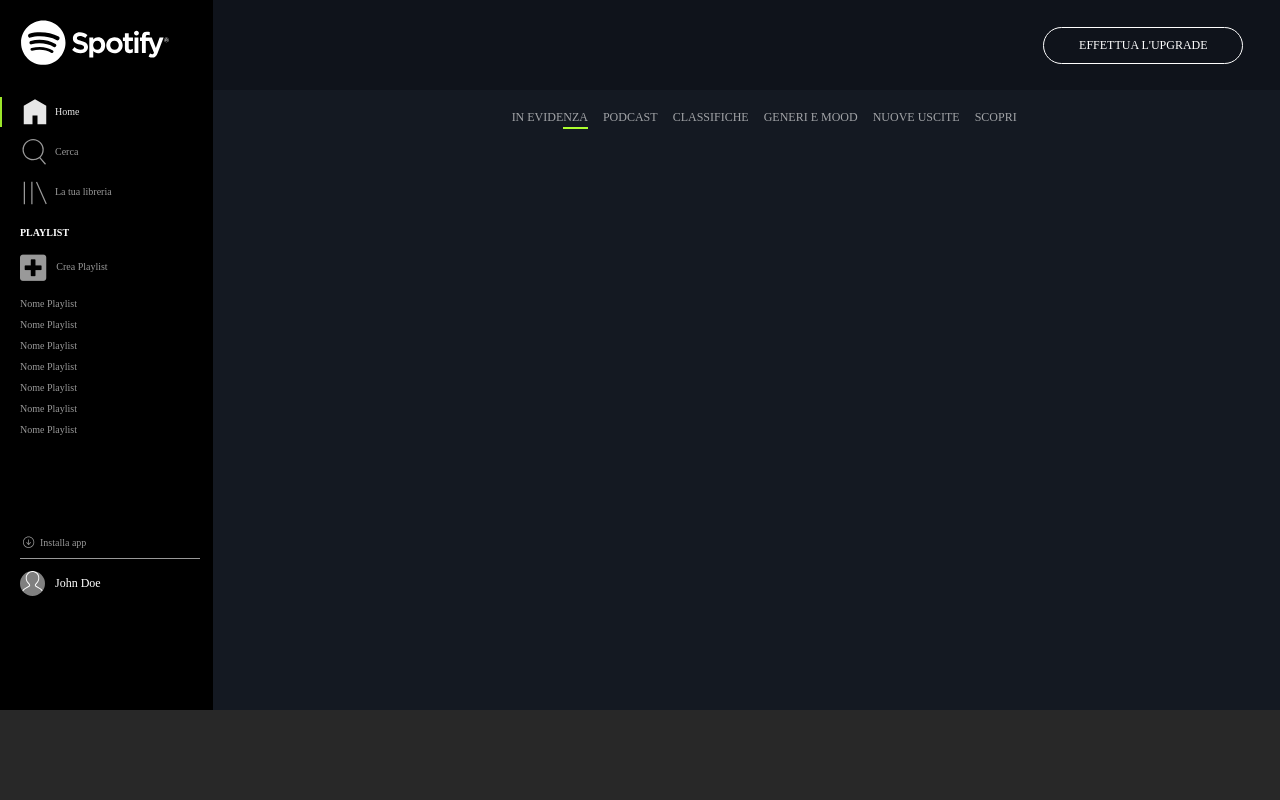
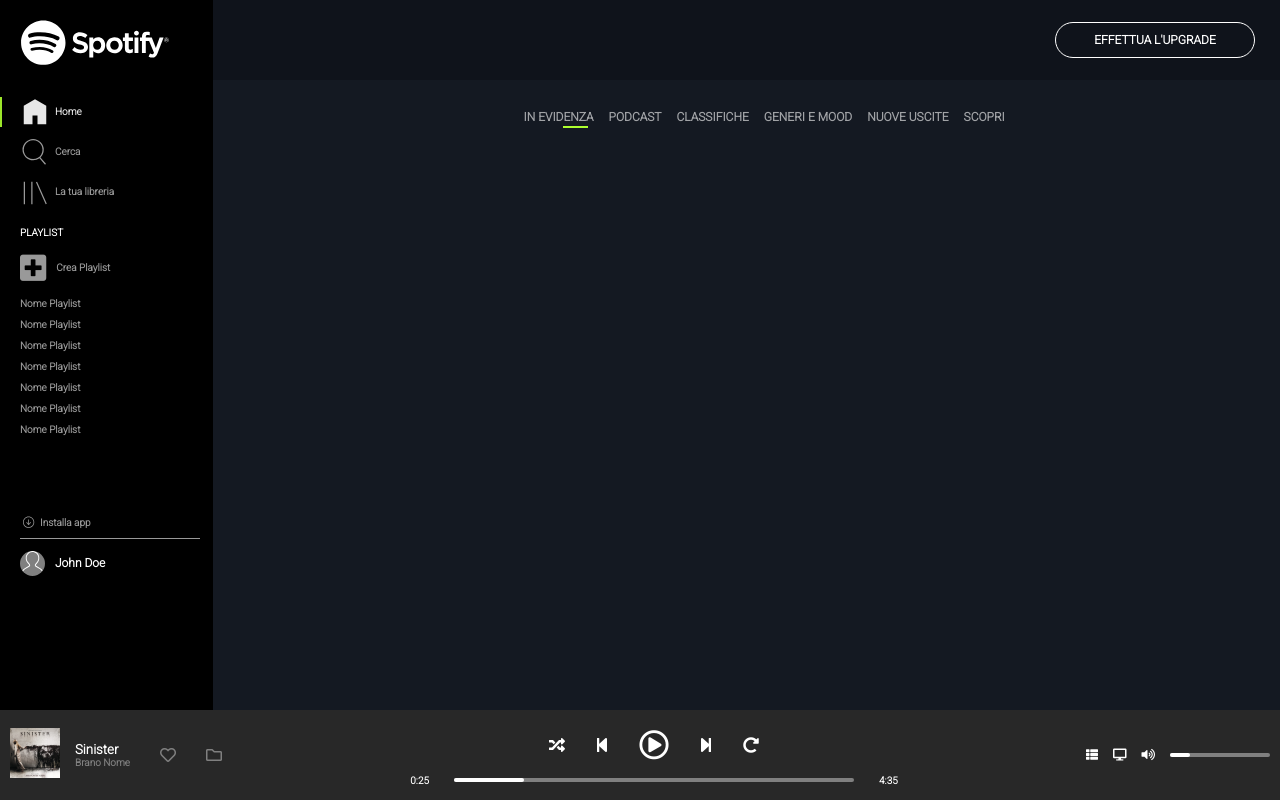
Before and after one commit to cel71/html-css-spotifyweb, a plain HTML site: page index.html in a window 1280 px wide. Drawn offline with Linux system fonts and the light colour scheme.

Commit message:
html-css-spotifyweb es4

```diff
--- a/css/style.css
+++ b/css/style.css
@@ -1,3 +1,8 @@
+*{
+    font-family: 'Roboto', sans-serif;
+    font-weight: bold;
+}
+
 .container-fluid{
     width: 100%;
 }
@@ -13,6 +18,7 @@
 main .sidebar{
     background-color: black;
     font-size: 10px;
+    height: calc(100vh - 90px);
 }
 
 /* SIDEBAR */
@@ -79,7 +85,7 @@
 .download{
     border-bottom: 1px solid white;
     padding-bottom: 8px;
-    margin-top: 100px;
+    margin-top: 80px;
     opacity: 0.6;
     width: 180px;
 }
@@ -115,7 +121,7 @@
 
 .top-bar{
     background-color: rgba(8, 11, 18, 0.4);
-    height: 90px;
+    height: 80px;
     width: 100%;
     position: fixed;
     display: flex;
@@ -130,7 +136,7 @@
     text-align: center;
     color: white;
     font-size: 12px;
-    margin-right: 250px;
+    margin-right: 25px;
     padding: 10px;
 }
 
@@ -152,7 +158,108 @@
     margin-left: 350px;
 }
 
+/* ALBUMS */
+
+
+/* FOOTER */
+
 .box footer{
     height: 90px;
     background-color: rgb(40, 40, 40);
+    justify-content: space-between;
+    align-items: center;
 }
+
+.footer1{
+    display: flex;
+    align-items: center;
+    margin-left: 10px;
+    color: white;
+}
+
+.footer1 img{
+    width: 50px;
+    height: 50px;
+}
+
+.footer1-scritte{
+    margin-left: 15px;
+}
+
+.footer1-scritte div{
+    color: rgb(128, 128, 128);
+    font-size: 10px;
+}
+
+.footer1 i{
+    color: rgb(128, 128, 128);
+    margin-left: 30px;
+}
+
+.footer2{
+    color: white;
+    margin-bottom: 10px;
+}
+
+.footer2-icone{
+    display: flex;
+    justify-content: center;
+    align-items: center;
+}
+
+.footer2-icone i{
+    padding: 15px;
+}
+
+.footer2-icone .play{
+    font-size: 30px;
+}
+
+.footer2-barra{
+    display: flex;
+    align-items: center;
+    justify-content: center;
+    font-size: 10px;
+}
+
+.barra-tempo{
+    width: 400px;
+    height: 4px;
+    border-radius: 10px;
+    background-color: rgb(128, 128, 128);
+    margin-left: 25px;
+    margin-right: 25px;
+}
+
+.barra-tempo div{
+    width: 70px;
+    height: 4px;
+    border-radius: 10px;
+    background-color: white;
+}
+
+.footer3{
+    display: flex;
+    align-items: center;
+    color: white;
+    margin-right: 10px;
+    font-size: 12px;
+}
+
+.footer3 i{
+    padding-right: 15px;
+}
+
+.barra-tempo2{
+    width: 100px;
+    height: 4px;
+    border-radius: 10px;
+    background-color: rgb(128, 128, 128);
+}
+
+.barra-tempo2 div{
+    width: 20px;
+    height: 4px;
+    border-radius: 10px;
+    background-color: white;
+}
--- a/index.html
+++ b/index.html
@@ -5,6 +5,8 @@
     <meta http-equiv="X-UA-Compatible" content="IE=edge">
     <meta name="viewport" content="width=device-width, initial-scale=1.0">
     <title>Spotify</title>
+    <link rel="preconnect" href="https://fonts.gstatic.com">
+    <link href="https://fonts.googleapis.com/css2?family=Roboto:wght@300&display=swap" rel="stylesheet">
     <link href="https://cdnjs.cloudflare.com/ajax/libs/font-awesome/5.13.0/css/all.min.css" rel="stylesheet">
     <link rel="stylesheet" href="./css/12bool-responsive.css">
     <link rel="stylesheet" href="./css/style.css">
@@ -14,6 +16,8 @@
     <div class="container-fluid box">
         <main class="row">
             <div class="sidebar col-xs-2 col-sm-5 col-md-4 col-lg-2">
+
+                <div class="sidebar-first">
                     <img class="logo-principale" src="./img/logo.svg" alt="logo">
                     <div class="logo home">
                         <img src="./img/home.svg" alt="home">
@@ -27,6 +31,8 @@
                         <img src="./img/libreria.svg" alt="libreria">
                         <div>La tua libreria</div>
                     </div>
+
+                    <div class="sidebar-playlist">
                         <h4>PLAYLIST</h4>
                         <div class="plus"><i class="fas fa-plus-square"></i>Crea Playlist</div>
                         <ul>
@@ -38,6 +44,10 @@
                             <li>Nome Playlist</li>
                             <li>Nome Playlist</li>
                         </ul>
+                    </div>
+                </div>
+
+                <div class="sidebar-last">
                     <div class="logo download">
                         <img src="./img/download.svg" alt="download">
                         <div class="app">Installa app</div>
@@ -48,8 +58,10 @@
                     </div>
                 </div>
 
+            </div>
+
             <div class="content col-xs-10 col-sm-7 col-md-8 col-lg-10">
-                <div class="top-bar">
+                <div class="top-bar col-xs-10 col-sm-7 col-md-8 col-lg-10">
                     <div>EFFETTUA L'UPGRADE</div>
                 </div>
                 <div class="top-bar2">
@@ -67,7 +79,46 @@
 
         </main>
 
-        <footer></footer>
+        <footer class="row">
+            <div class="footer1">
+                <div>
+                    <img src="./img/sinister.jpeg" alt="sinister">
+                </div>
+                <div class="footer1-scritte">
+                    <h5>Sinister</h5>
+                    <div>Brano Nome</div>
+                </div>
+                <div><i class="far fa-heart"></i></div>
+                <div><i class="far fa-folder"></i></div>
+            </div>
+
+            <div class="footer2">
+                <div class="footer2-icone">
+                    <div><i class="fas fa-random"></i></div>
+                    <div><i class="fas fa-step-backward"></i></div>
+                    <div class="play"><i class="far fa-play-circle"></i></div>
+                    <div><i class="fas fa-step-forward"></i></div>
+                    <div><i class="fas fa-redo-alt"></i></div>
+                </div>
+                <div class="footer2-barra">
+                    <div>0:25</div>
+                    <div class="barra-tempo">
+                        <div></div>
+                    </div>
+                    <div>4:35</div>
+                </div>
+            </div>
+
+            <div class="footer3">
+                <div><i class="fas fa-th-list"></i></div>
+                <div><i class="fas fa-desktop"></i></div>
+                <div><i class="fas fa-volume-up"></i></div>
+                <div class="barra-tempo2">
+                    <div></div>
+                </div>
+            </div>
+
+        </footer>
 
     </div>
 
```
Lines whose indentation alone changed are shown as unchanged.
